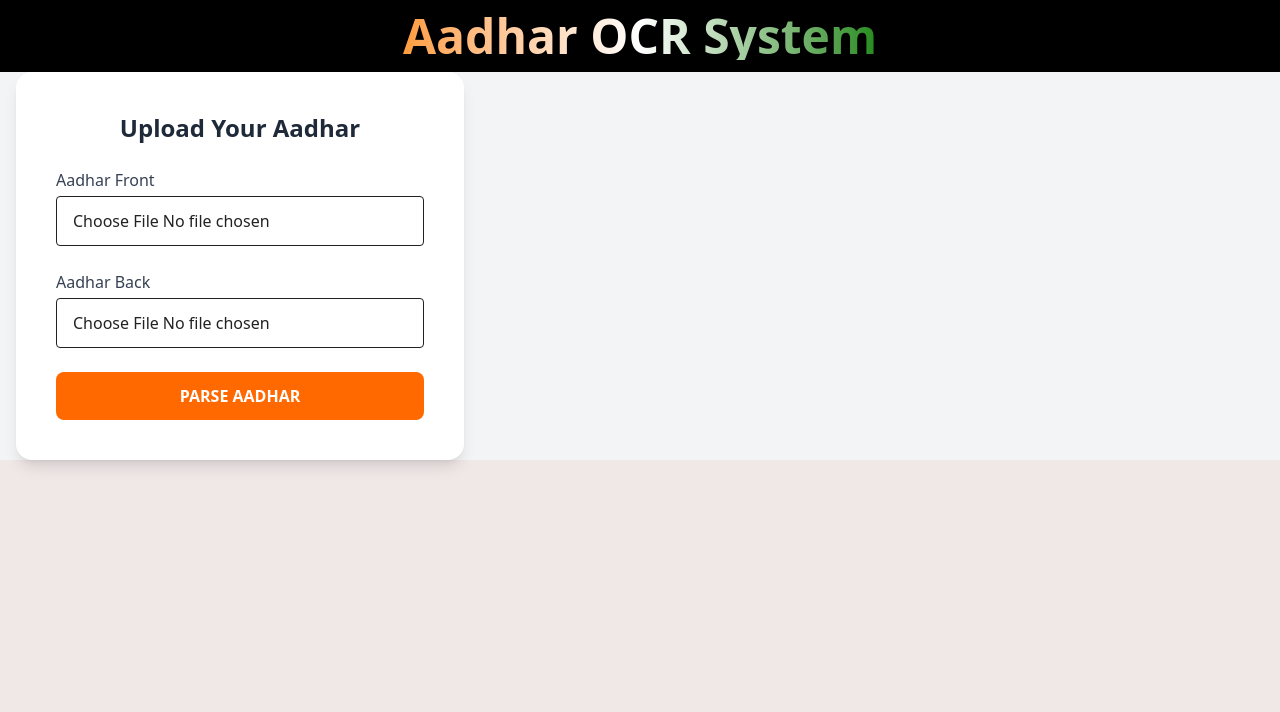
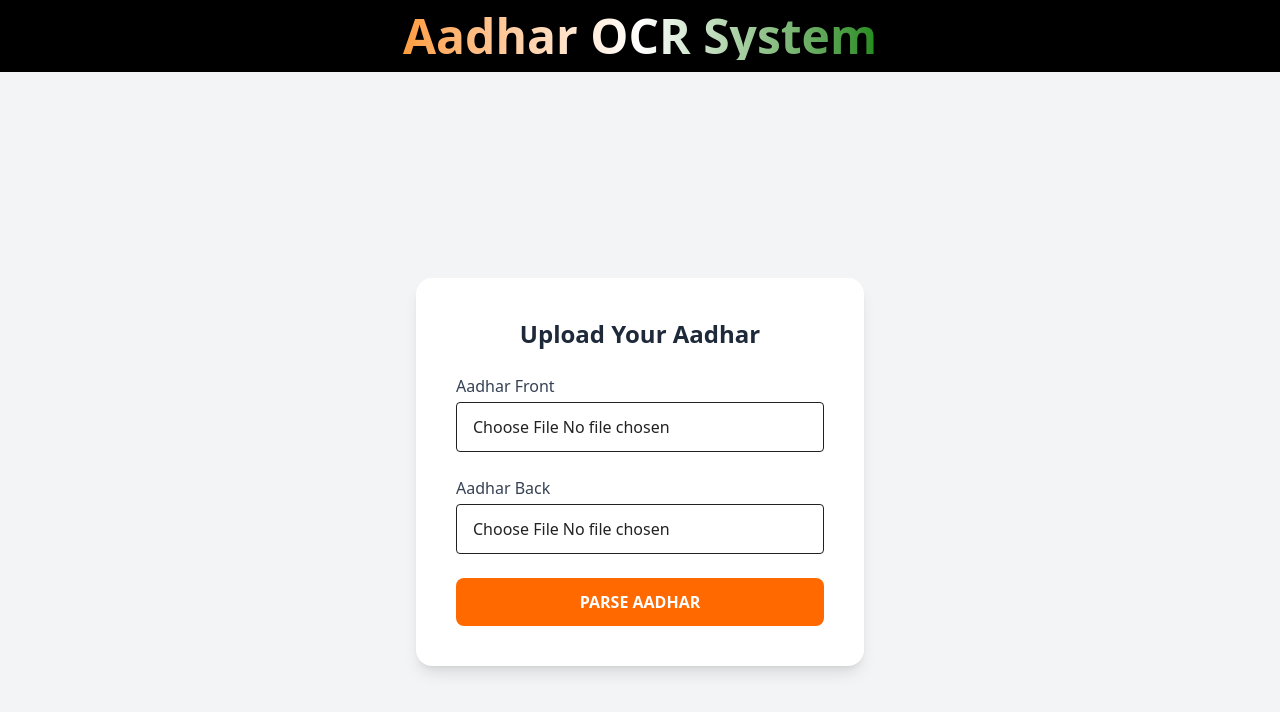
Before and after one commit to Javedmv/OCR-Aadhar-front, a React (Vite) app: page / in a window 1280 px wide. Shown: the top 712 px of the page. Built offline with nearby package versions, Linux system fonts and the light colour scheme.

Commit message:
compltedted

```diff
--- a/src/Components/HomePage.tsx
+++ b/src/Components/HomePage.tsx
@@ -2,12 +2,14 @@ import { useState } from "react";
 import Input from "./Ui/Input";
 import Button from "./Ui/Button";
 import { toast } from "react-toastify";
+import OcrResult from "./OcrResult";
 
 function HomePage() {
   const [frontFile, setFrontFile] = useState<File | null>(null);
   const [backFile, setBackFile] = useState<File | null>(null);
   const [frontPreview, setFrontPreview] = useState<string | null>(null);
   const [backPreview, setBackPreview] = useState<string | null>(null);
+  const [ocrData, setOcrData] = useState<Record<string, any> | null>(null);
 
   const handleFileChange = (
     e: React.ChangeEvent<HTMLInputElement>,
@@ -46,6 +48,7 @@ function HomePage() {
 
       if (res.ok) {
         const data = await res.json();
+        setOcrData(data);
         toast.success("Aadhar parsed successfully!");
         console.log("OCR Result:", data);
       } else {
@@ -57,10 +60,15 @@ function HomePage() {
     }
   };
 
-
   return (
-    <main className="flex items-center bg-gray-100 px-4">
-      <div className="bg-white shadow-lg rounded-2xl p-6 sm:p-10 w-full max-w-md">
+    <main className="min-h-screen bg-gray-100 flex justify-center items-center px-4 py-8">
+      <div
+        className={`flex flex-col ${
+          ocrData ? "lg:flex-row lg:items-start lg:justify-center lg:gap-8" : ""
+        } w-full max-w-6xl`}
+      >
+        {/* Upload Section */}
+        <div className="bg-white shadow-lg rounded-2xl p-6 sm:p-10 w-full max-w-md mx-auto">
           <h2 className="text-xl sm:text-2xl font-semibold text-center text-gray-800 mb-6">
             Upload Your Aadhar
           </h2>
@@ -73,7 +81,8 @@ function HomePage() {
                 type="file"
                 accept="image/*"
                 className="cursor-pointer"
-              onChange={(e) => handleFileChange(e, setFrontFile, setFrontPreview)
+                onChange={(e) =>
+                  handleFileChange(e, setFrontFile, setFrontPreview)
                 }
               />
               {frontPreview && (
@@ -112,6 +121,14 @@ function HomePage() {
             </Button>
           </form>
         </div>
+
+        {/* OCR Result Section */}
+        {ocrData && (
+          <div className="mt-6 lg:mt-0 w-full max-w-lg mx-auto">
+            <OcrResult data={ocrData} />
+          </div>
+        )}
+      </div>
     </main>
   );
 }
--- /dev/null
+++ b/src/Components/OcrResult.tsx
@@ -0,0 +1,42 @@
+import React from "react";
+
+interface OcrResultProps {
+  data: Record<string, any> | null;
+}
+
+const OcrResult: React.FC<OcrResultProps> = ({ data }) => {
+  if (!data) return null;
+
+  return (
+    <div className="bg-white shadow-lg rounded-2xl p-6 w-full max-w-lg">
+      <h3 className="text-lg sm:text-xl font-semibold text-gray-800 mb-4">
+        Parsed Aadhar Details
+      </h3>
+
+      <form className="flex flex-col gap-4">
+        {Object.entries(data).map(([key, value]) => (
+          <div key={key} className="flex flex-col">
+            <label className="text-sm font-medium text-gray-600 capitalize">
+              {key}
+            </label>
+            <input
+              type="text"
+              value={value}
+              readOnly
+              className="mt-1 px-3 py-2 border rounded-md bg-gray-100 text-gray-800 shadow-sm"
+            />
+          </div>
+        ))}
+      </form>
+
+      <div className="mt-6">
+        <h4 className="text-md font-semibold text-gray-700">Raw API Response</h4>
+        <pre className="mt-2 bg-gray-900 text-green-400 text-sm p-3 rounded-lg overflow-x-auto max-h-64">
+          {JSON.stringify(data, null, 2)}
+        </pre>
+      </div>
+    </div>
+  );
+};
+
+export default OcrResult;
```
Lines whose indentation alone changed are shown as unchanged.
